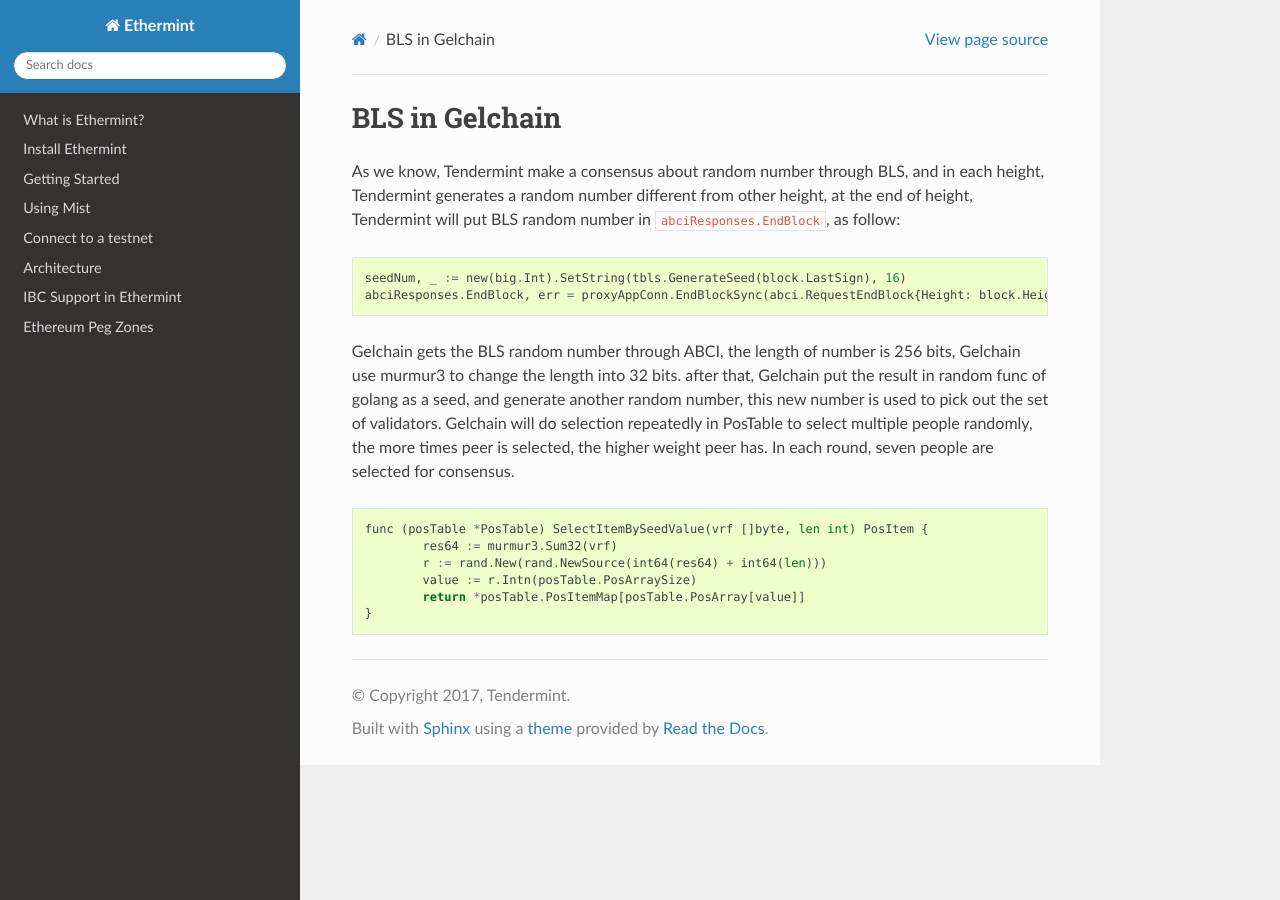
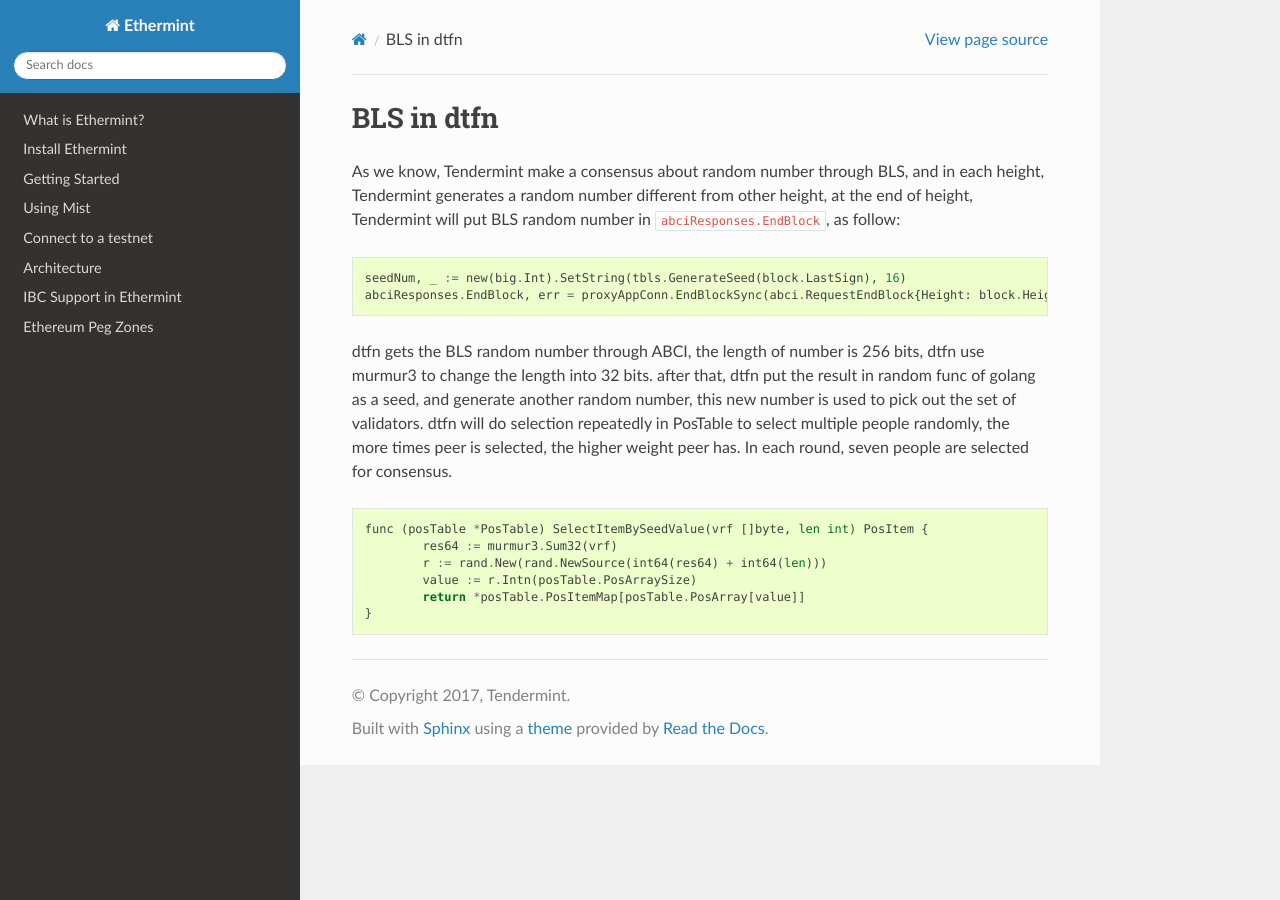
Before and after one commit to DTFN/dtfn, a Sphinx documentation site: the page built from docs/bls/bls-gelchain.md, in a window 1280 px wide. Built offline with Sphinx 7.4.7 and the Read the Docs theme 2.0.0, drawn with Linux system fonts in a browser that asks for light colours.

Commit message:
rename in markdown

````diff
--- a/docs/bls/bls-gelchain.md
+++ b/docs/bls/bls-gelchain.md
@@ -1,4 +1,4 @@
-# BLS in Gelchain
+# BLS in dtfn
 
 As we know, Tendermint make a consensus about random number through BLS, and in
 each height, Tendermint generates a random number different from other height,
@@ -10,10 +10,10 @@ seedNum, _ := new(big.Int).SetString(tbls.GenerateSeed(block.LastSign), 16)
 abciResponses.EndBlock, err = proxyAppConn.EndBlockSync(abci.RequestEndBlock{Height: block.Height, Seed: seedNum.Bytes()})
 ```
 
-Gelchain gets the BLS random number through ABCI, the length of number is 256 bits,
-Gelchain use murmur3 to change the length into 32 bits. after that, Gelchain put the
+dtfn gets the BLS random number through ABCI, the length of number is 256 bits,
+dtfn use murmur3 to change the length into 32 bits. after that, dtfn put the
 result in random func of golang as a seed, and generate another random number, this
-new number is used to pick out the set of validators. Gelchain will do selection
+new number is used to pick out the set of validators. dtfn will do selection
 repeatedly in PosTable to select multiple people randomly, the more times peer is
 selected, the higher weight peer has. In each round, seven people are selected for
 consensus.
````
Also changed, not shown: CHANGELOG.md (+2 -2 lines), README.md (+3 -3 lines), README_ethermint.md (+4 -4 lines), docker/all/README.md, docker/pos/README.md, scripts/network/README.md, 1 other file.
